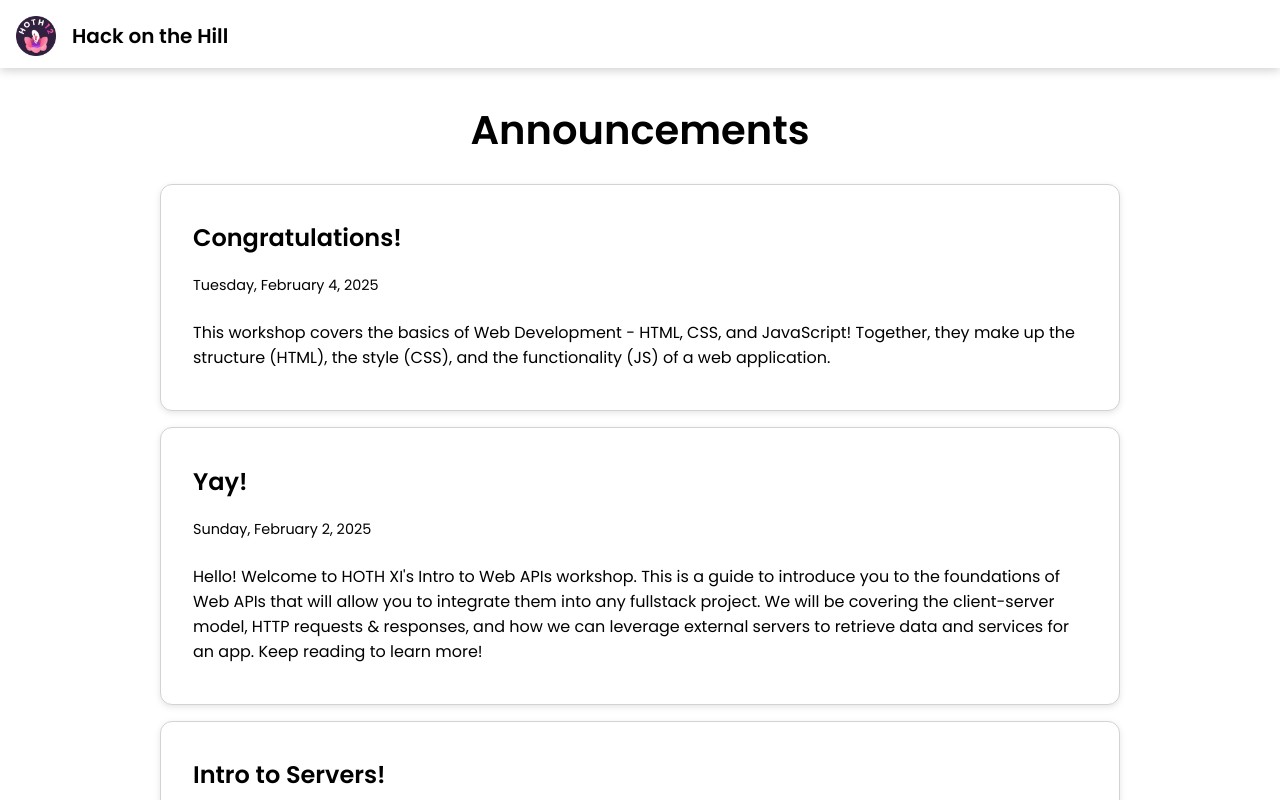
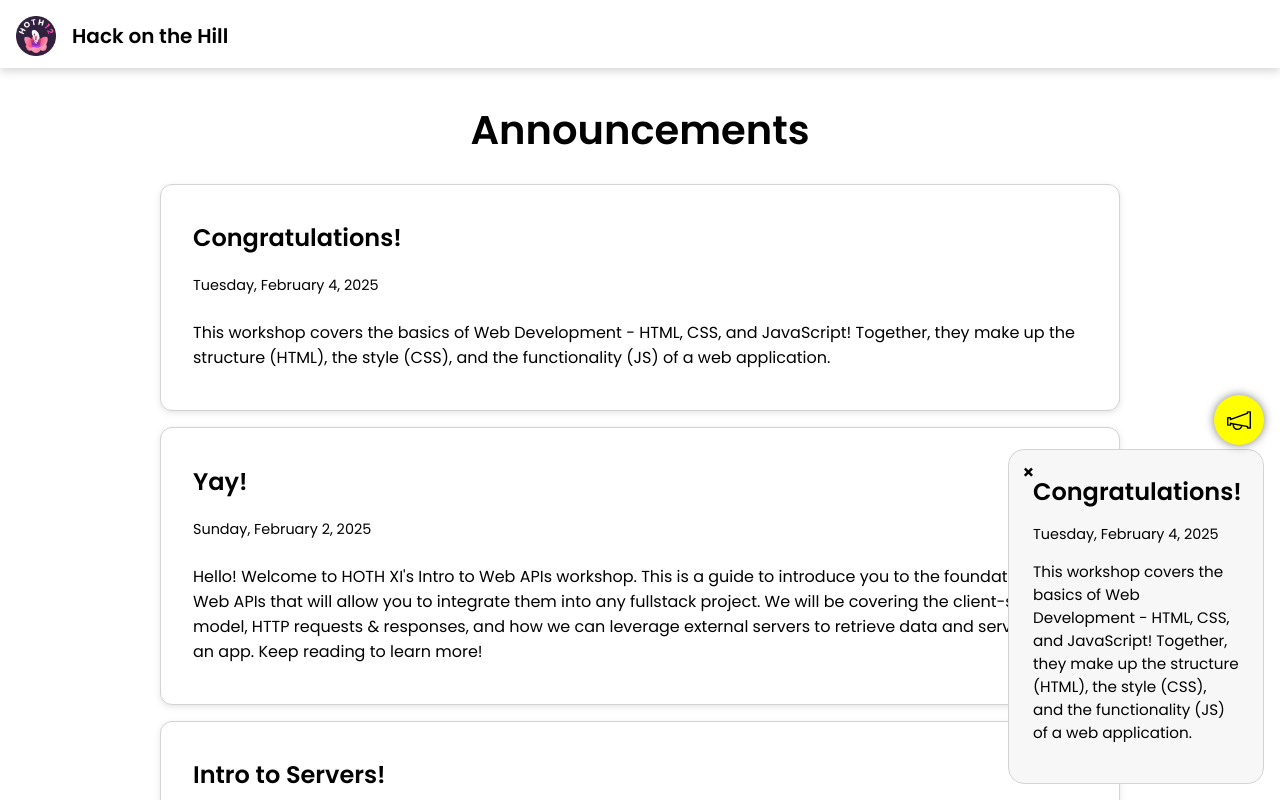
Before and after one commit to uclaacm/hoth.uclaacm.com, a React (Vite) app: page /announcements in a window 1280 px wide. Shown: the top 800 px of the page. Built offline with nearby package versions, Linux system fonts and the light colour scheme; some icons are missing.

Commit message:
fix popup

```diff
--- a/src/App.jsx
+++ b/src/App.jsx
@@ -10,6 +10,7 @@ import Prizes from './pages/Prizes';
 import Gallery from './pages/Gallery';
 import NotFound from './pages/NotFound';
 import Footer from './components/General/Footer';
+import AnnouncementPopup from './components/General/AnnouncementPopup';
 import './styles/App.css';
 
 function App() {
@@ -27,6 +28,7 @@ function App() {
 				<Route path = '*' element = {<NotFound/>} />
 			</Routes>
 			<Footer />
+			<AnnouncementPopup />
 		</div>
 	);
 }
--- a/src/pages/Home.jsx
+++ b/src/pages/Home.jsx
@@ -5,7 +5,6 @@ import Banner from '../components/Home/Banner';
 import HothDescription from '../components/Home/HothDescription';
 import PhotoCarousel from '../components/Home/PhotoCarousel';
 import FAQSection from '../components/Home/FAQSection';
-import AnnouncementPopup from '../components/General/AnnouncementPopup';
 
 export default function Home() {
 	useTitle('');
@@ -36,8 +35,6 @@ export default function Home() {
 			<Container2>
 				<FAQSection />
 			</Container2>
-
-			<AnnouncementPopup />
 		</div>
 	);
 }
```
